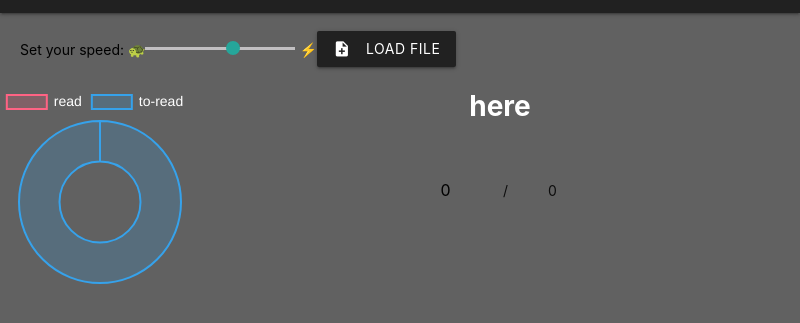
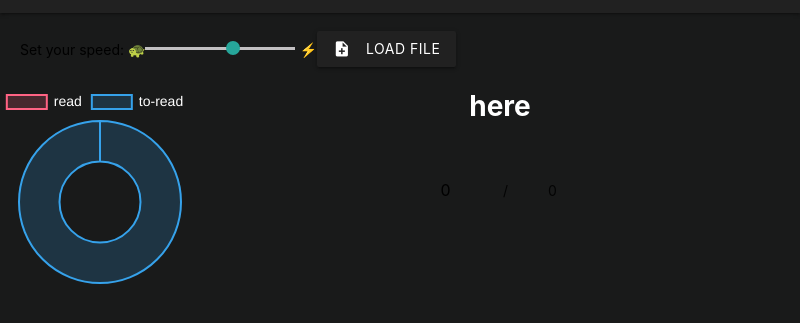
Before and after one commit to facundop3/bulletReader, an Electron app: page src/views/index.html in a window 800 px wide. Shown: the part 51-374 px from the top of the page. Drawn offline with Linux system fonts and the light colour scheme; no server answers.

Commit message:
Set background to black

```diff
--- a/src/views/css/styles.css
+++ b/src/views/css/styles.css
@@ -88,6 +88,7 @@ body{
 }
 .main-container{
   height: 100%;
+  background-color: #191a1a;
 }
 #myChart{
   max-width: 200px;
--- a/src/views/index.html
+++ b/src/views/index.html
@@ -13,7 +13,7 @@
   <title>Document</title>
 </head>
 <body>
-  <div class="grey darken-2 main-container">
+  <div class="main-container">
     <nav class="grey darken-4 reader-header">
       <div class="nav-wrapper">
         <a href="#" class="brand-logo">BulletReader 🔥</a>
```
